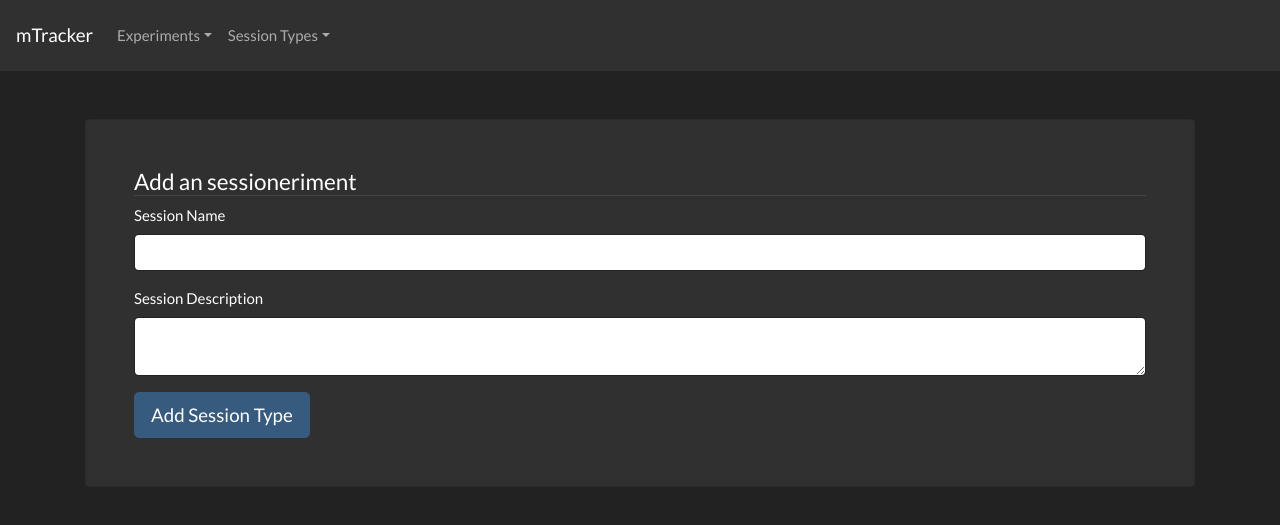
After one commit to Ruairi-osul/mTracker, a Flask app: page /session_type/add in a window 1280 px wide. The commit adds this page. Shown: the top 525 px of the page. Run offline with Flask 2, Linux system fonts and the light colour scheme; some libraries are stand-ins or nearby versions.

Commit message:
added session_types

```diff
--- a/mtracker/__init__.py
+++ b/mtracker/__init__.py
@@ -10,8 +10,10 @@ def create_app(config=Config):
 
     from mtracker.main.routes import main
     from mtracker.experiments.routes import experiments
+    from mtracker.session_types.routes import session_types
 
     app.register_blueprint(main)
     app.register_blueprint(experiments)
+    app.register_blueprint(session_types)
 
     return app
--- /dev/null
+++ b/mtracker/session_types/forms.py
@@ -0,0 +1,30 @@
+
+from flask_wtf import FlaskForm
+from wtforms.fields import StringField, TextAreaField, SubmitField
+from wtforms.validators import DataRequired, Length, ValidationError
+from mtracker.models import SessionType
+
+
+class AddSessionTypeForm(FlaskForm):
+    session_name = StringField(
+        "Session Name", validators=[DataRequired(), Length(max=150)]
+    )
+    session_description = TextAreaField(
+        label="Session Description", validators=[DataRequired()]
+    )
+    submit = SubmitField("Add Session Type")
+
+    def validate_exp_name(self, exp_name):
+        name_exists = SessionType.query.filter_by(exp_name=exp_name.data).first()
+        if name_exists:
+            raise ValidationError("An experiment with that name already exists.")
+
+
+class UpdateSessionTypeForm(FlaskForm):
+    session_name = StringField(
+        "Session Name", validators=[DataRequired(), Length(max=150)]
+    )
+    session_description = TextAreaField(
+        label="Session Description", validators=[DataRequired()]
+    )
+    submit = SubmitField("Update Session Type")
--- /dev/null
+++ b/mtracker/session_types/routes.py
@@ -0,0 +1,77 @@
+from flask import Blueprint, url_for, redirect, render_template, flash, request
+from sqlalchemy.exc import IntegrityError
+from mtracker.models import SessionType
+from mtracker.extentions import db
+from mtracker.session_types.forms import AddSessionTypeForm, UpdateSessionTypeForm
+
+
+session_types = Blueprint("session_types", __name__)
+
+
+@session_types.route("/view_session_types", methods=["GET", "POST"])
+def view_session_types():
+    page = request.args.get("page", 1, type=int)
+    session_types = SessionType.query.paginate(per_page=20, page=page)
+    return render_template(
+        "session_types/view_session_types.html", page=page, session_types=session_types
+    )
+
+
+@session_types.route("/session_type/add", methods=["GET", "POST"])
+def add_session_type():
+    form = AddSessionTypeForm()
+    if form.validate_on_submit():
+        new_session_type = SessionType(
+            session_name=form.session_name.data,
+            session_description=form.session_description.data,
+        )
+        db.session.add(new_session_type)
+        db.session.commit()
+        flash(
+            f"SessionType '{new_session_type.session_name}' added.", category="success"
+        )
+        return redirect(url_for("session_types.view_session_types"))
+    return render_template("session_types/add_session_type.html", form=form)
+
+
+@session_types.route("/session_type/<int:id>", methods=["GET", "POST"])
+def single_session_type(id):
+    session_type = SessionType.query.get_or_404(int(id))
+    return render_template("session_types/session_type.html", session_type=session_type)
+
+
+@session_types.route("/session_type/<int:id>/update", methods=["GET", "POST"])
+def update_session_type(id):
+    session_type = SessionType.query.get_or_404(int(id))
+    form = UpdateSessionTypeForm()
+    if request.method == "GET":
+        form.session_name.data = session_type.session_name
+        form.session_description.data = session_type.session_description
+    if form.validate_on_submit():
+        session_type.session_name = form.session_name.data
+        session_type.session_description = form.session_description.data
+        try:
+            db.session.add(session_type)
+            db.session.commit()
+        except IntegrityError:
+            flash(
+                f"A session type with name '{session_type.session_name}' already exists.",
+                category="danger",
+            )
+            db.session.rollback()
+            return redirect(url_for("update_session_type"), id=id)
+        flash(
+            f"Sucesfully updataed session_type '{session_type.session_name}'",
+            category="success",
+        )
+        return redirect(url_for("session_types.view_session_types"))
+    return render_template("session_types/update_session_type.html", form=form)
+
+
+@session_types.route("/session_type/<int:id>/delete", methods=["GET", "POST"])
+def delete_session_type(id):
+    session_type = SessionType.query.get_or_404(int(id))
+    db.session.delete(session_type)
+    db.session.commit()
+    flash("Session type deleted", category="success")
+    return redirect(url_for("session_types.view_session_types"))
--- a/mtracker/templates/navbar.html
+++ b/mtracker/templates/navbar.html
@@ -13,6 +13,15 @@
                     <a class="dropdown-item" href="{{ url_for('experiments.add_experiment',)}} ">Add</a>
                 </div>
             </li>
+            <li class="nav-item dropdown">
+                <a class="nav-link dropdown-toggle" href="{{ url_for('session_types.view_session_types') }}"
+                    id="session_types-dropdown" data-toggle="dropdown" aria-haspopup="true"
+                    aria-expanded="false">Session Types</a>
+                <div class="dropdown-menu" aria-labelledby="dropdownId">
+                    <a class="dropdown-item" href="{{ url_for('session_types.view_session_types') }}">View</a>
+                    <a class="dropdown-item" href="{{ url_for('session_types.add_session_type',)}} ">Add</a>
+                </div>
+            </li>
         </ul>
     </div>
 </nav>
--- /dev/null
+++ b/mtracker/templates/session_types/add_session_type.html
@@ -0,0 +1,39 @@
+{% extends "base.html"%}
+
+{% block content %}
+<div class="card bg-dark p-5">
+    <h4 class="border-bottom border-secondary">Add an sessioneriment</h4>
+    <form method="post">
+        {{ form.hidden_tag() }}
+        <div class="form-group">
+            {{ form.session_name.label }}
+            {% if form.session_name.errors %}
+            {{ form.session_name(class="form-control is-invalid") }}
+            <div class="invalid-feeback">
+                {% for error in form.session_name.errors %}
+                <span>{{ error }}</span>
+                {% endfor %}
+            </div>
+            {% else%}
+            {{ form.session_name(class='form-control')}}
+            {% endif %}
+        </div>
+
+        <div class="form-group">
+            {{ form.session_description.label }}
+            {% if form.session_description.errors %}
+            {{ form.session_description(class="form-control is-invalid") }}
+            <div class="invalid-feeback">
+                {% for error in form.session_description.errors %}
+                <span>{{ error }}</span>
+                {% endfor %}
+            </div>
+            {% else%}
+            {{ form.session_description(class='form-control')}}
+            {% endif %}
+        </div>
+
+        {{ form.submit(class="btn btn-primary btn-lg") }}
+    </form>
+</div>
+{% endblock content %}
```
Also changed, not shown: mtracker/templates/session_types/session_type.html (added, +48 -0 lines), mtracker/templates/session_types/update_session_type.html (added, +41 -0 lines), mtracker/templates/session_types/view_session_types.html (added, +66 -0 lines), mtracker/session_types/__init__.py (added).
